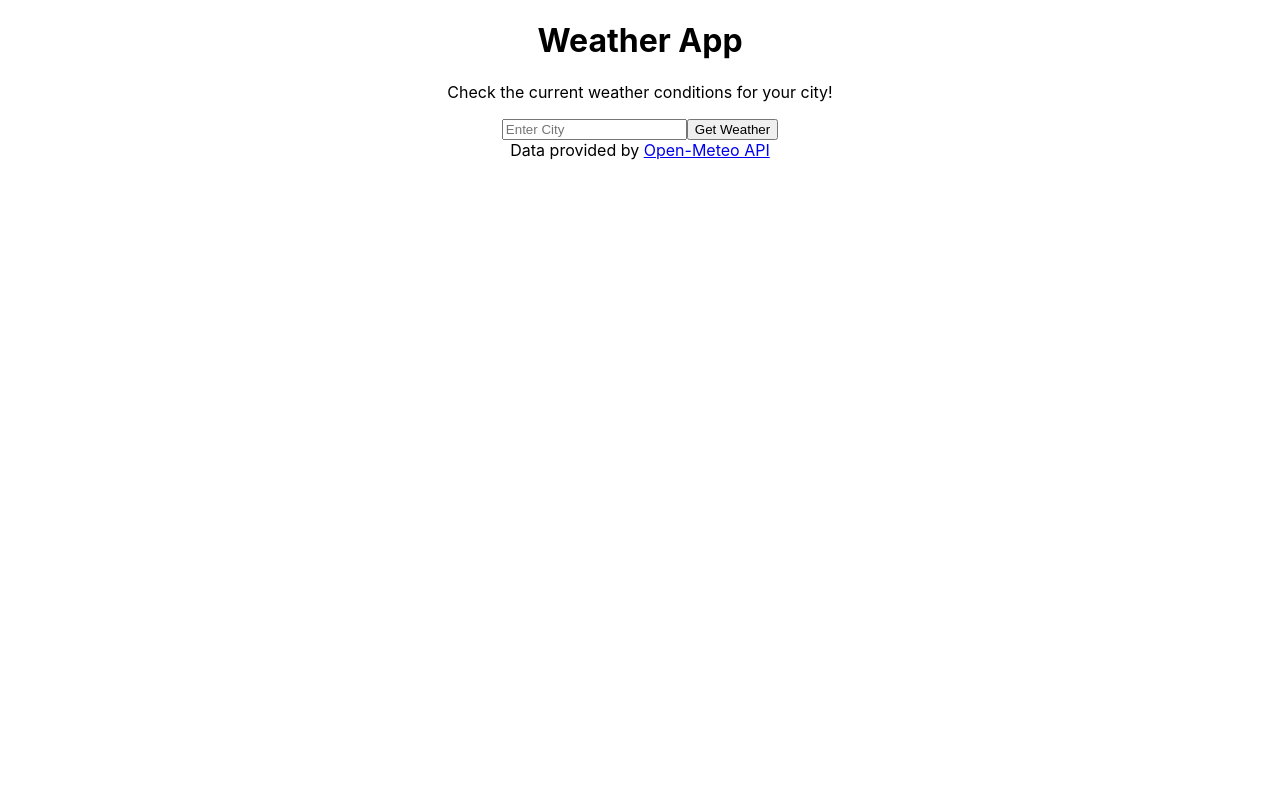
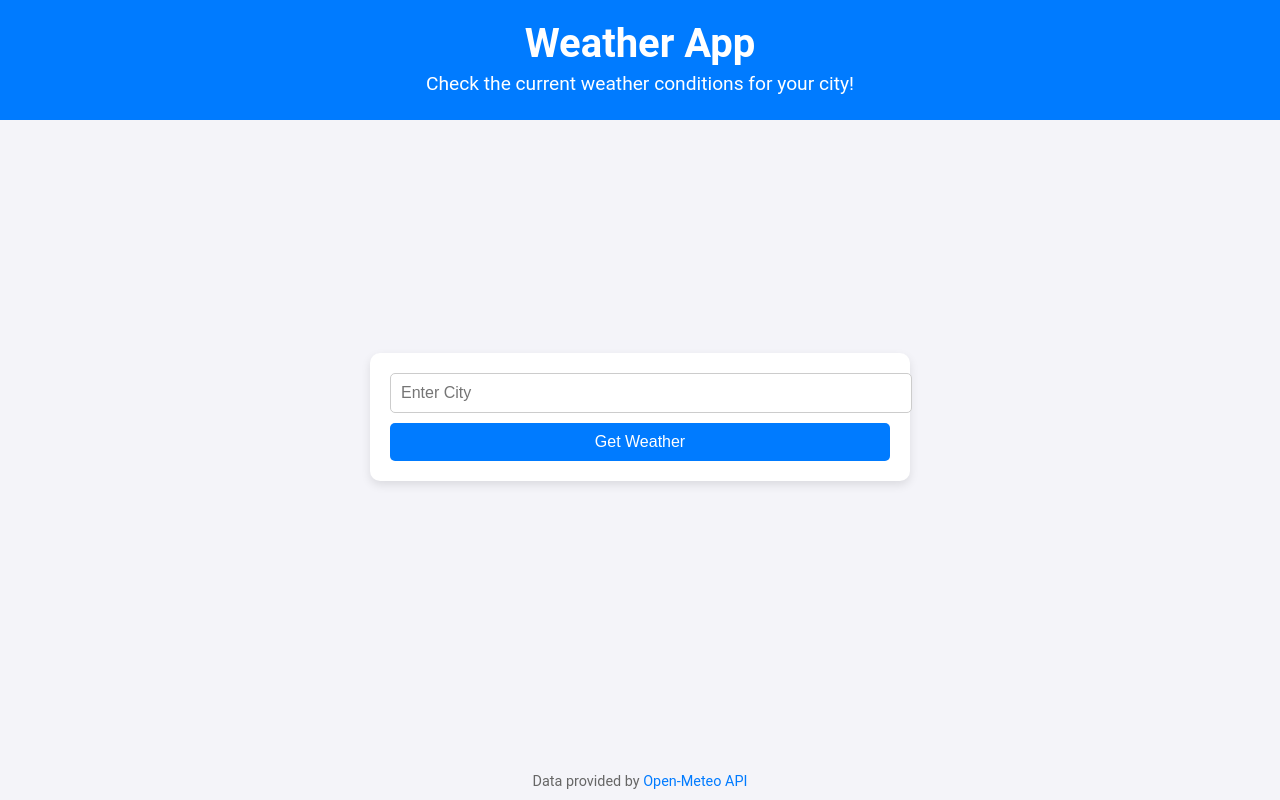
Before and after one commit to mollymhom/a3-mult-weather-app, a React (Create React App) app in the folder weather-app/: page / in a window 1280 px wide. Built offline with nearby package versions, Linux system fonts and the light colour scheme.

Commit message:
Update App.css

```diff
--- a/weather-app/src/App.css
+++ b/weather-app/src/App.css
@@ -1,38 +1,96 @@
-.App {
+body {
+  margin: 0;
+  font-family: 'Roboto', sans-serif;
+  background: #f4f4f9;
+  color: #333;
   text-align: center;
 }
 
-.App-logo {
-  height: 40vmin;
-  pointer-events: none;
-}
-
-@media (prefers-reduced-motion: no-preference) {
-  .App-logo {
-    animation: App-logo-spin infinite 20s linear;
-  }
-}
-
-.App-header {
-  background-color: #282c34;
-  min-height: 100vh;
+.App {
   display: flex;
   flex-direction: column;
   align-items: center;
-  justify-content: center;
-  font-size: calc(10px + 2vmin);
-  color: white;
+  min-height: 100vh;
+  justify-content: space-between;
 }
 
-.App-link {
-  color: #61dafb;
+.header {
+  background-color: #007bff;
+  color: white;
+  padding: 20px;
+  width: 100%;
 }
 
-@keyframes App-logo-spin {
-  from {
-    transform: rotate(0deg);
-  }
-  to {
-    transform: rotate(360deg);
-  }
+.header h1 {
+  font-size: 2.5rem;
+  margin: 0;
 }
+
+.header p {
+  margin: 5px 0;
+  font-size: 1.2rem;
+}
+
+.card {
+  background: white;
+  padding: 20px;
+  border-radius: 10px;
+  box-shadow: 0 4px 10px rgba(0, 0, 0, 0.1);
+  margin-top: -50px;
+  width: 90%;
+  max-width: 500px;
+}
+
+form {
+  display: flex;
+  flex-direction: column;
+  gap: 10px;
+}
+
+input {
+  padding: 10px;
+  font-size: 1rem;
+  border: 1px solid #ccc;
+  border-radius: 5px;
+  outline: none;
+  width: 100%;
+}
+
+input:focus {
+  border-color: #007bff;
+}
+
+button {
+  padding: 10px;
+  font-size: 1rem;
+  border: none;
+  border-radius: 5px;
+  background-color: #007bff;
+  color: white;
+  cursor: pointer;
+  transition: background-color 0.3s ease;
+}
+
+button:hover {
+  background-color: #0056b3;
+}
+
+.error {
+  color: red;
+  font-size: 1rem;
+}
+
+.footer {
+  padding: 10px;
+  font-size: 0.9rem;
+  color: #666;
+}
+
+.footer a {
+  color: #007bff;
+  text-decoration: none;
+}
+
+.footer a:hover {
+  text-decoration: underline;
+}
```
